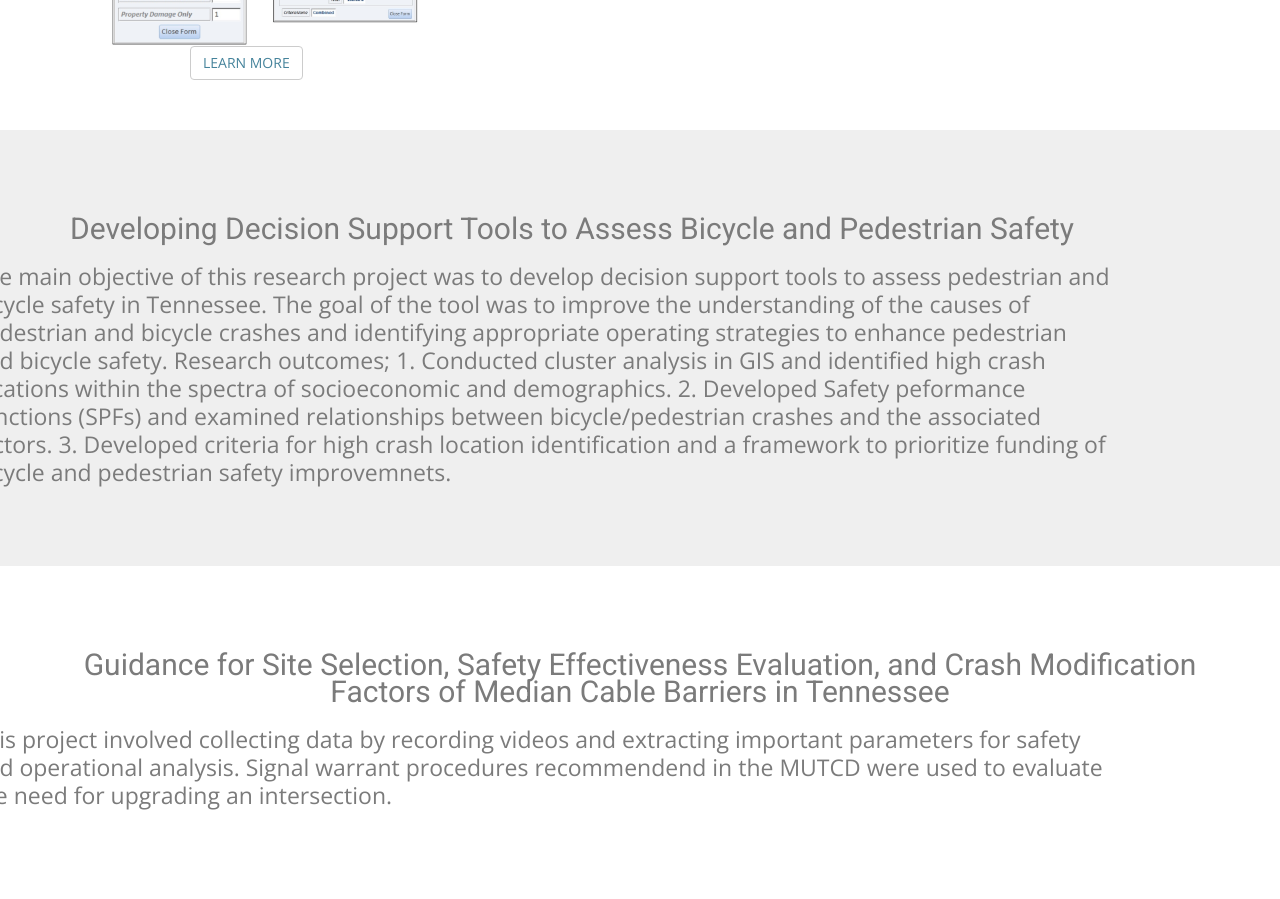
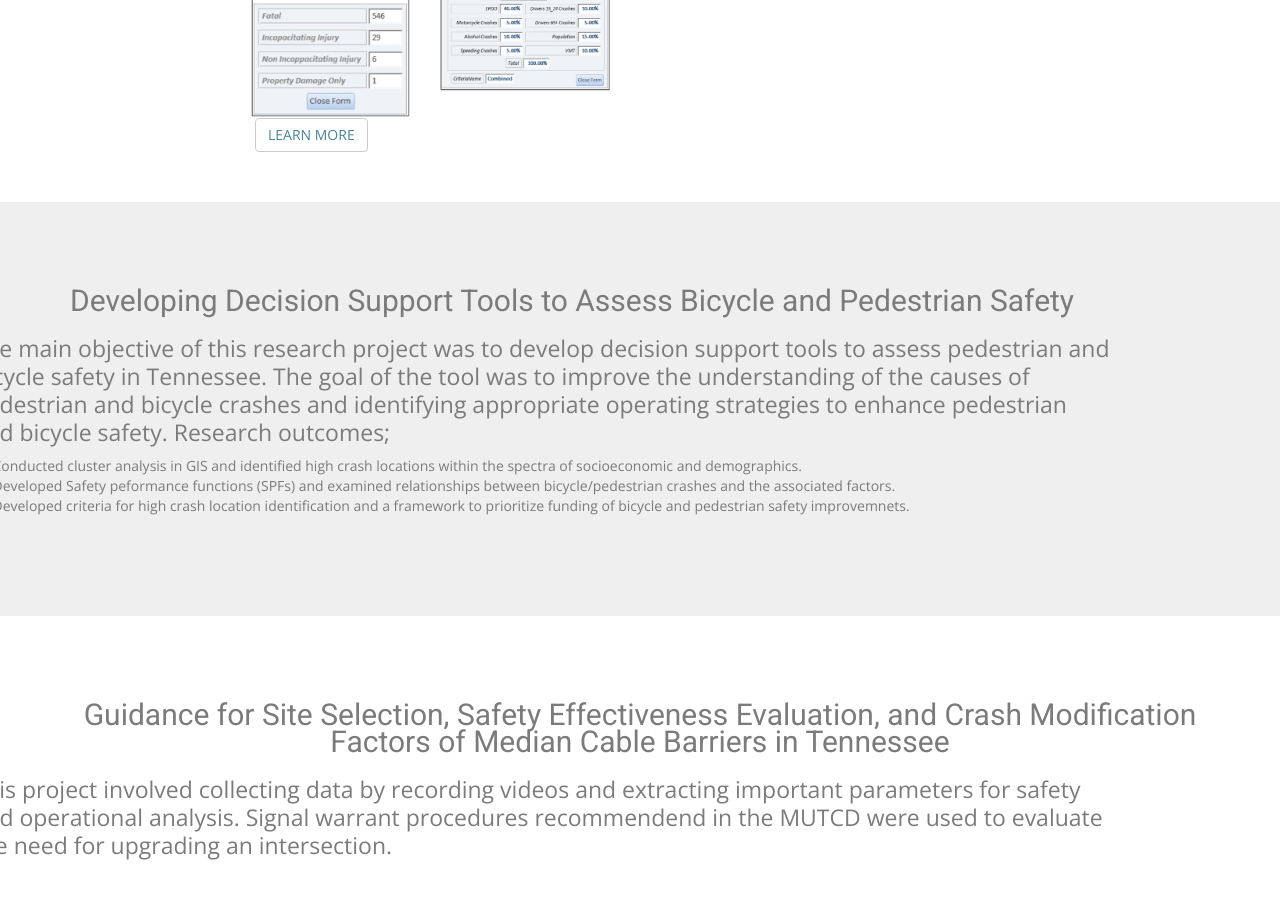
Before and after one commit to ekidando/Emma, a Jekyll site: the page built from safety.html, in a window 1280 px wide and 900 px high, scrolled down 1109 px. Built offline with Jekyll 4.4.1, drawn with Linux system fonts in a browser that asks for light colours; nearby versions of some CDN libraries; some web fonts are replaced.

Commit message:
Update safety.html

```diff
--- a/safety.html
+++ b/safety.html
@@ -34,10 +34,13 @@ published: true
 
       </div>
       </div><!-- .col-md-7 close -->
-      <div class="col-md-4">
+      <div class="col-md-6">
         <div class="block">
+          <br>
+          <div class="col-md-offset-3">
        <img src="{{ site.baseurl }}/img/Enforcemnt.jpg">
-       <div class="col-md-offset-4">
+       </div>
+          <div class="col-md-offset-4">
           <a class="btn btn-default btn-call-to-action" href="https://trid.trb.org/view/1437265" target="_blank">LEARN MORE</a>
          </div>
         </div>
@@ -59,9 +62,9 @@ published: true
 
           <p>The main objective of this research project was to develop decision support tools to assess pedestrian and bicycle safety in Tennessee. The goal of the tool was to improve the understanding of the causes of pedestrian and bicycle crashes and identifying appropriate operating strategies to enhance pedestrian and bicycle safety.
 Research outcomes;
-1.	Conducted  cluster analysis in GIS and identified high crash locations within the spectra of socioeconomic and demographics.
-2.	Developed Safety peformance functions (SPFs) and examined relationships between bicycle/pedestrian crashes and the associated factors.
-3.	Developed criteria for high crash location identification and a framework to prioritize funding of bicycle and pedestrian safety improvemnets.
+<li>	Conducted  cluster analysis in GIS and identified high crash locations within the spectra of socioeconomic and demographics.</li>
+<li>	Developed Safety peformance functions (SPFs) and examined relationships between bicycle/pedestrian crashes and the associated factors.</li>
+<li>	Developed criteria for high crash location identification and a framework to prioritize funding of bicycle and pedestrian safety improvemnets.</li>
 </p>
 
 
```
